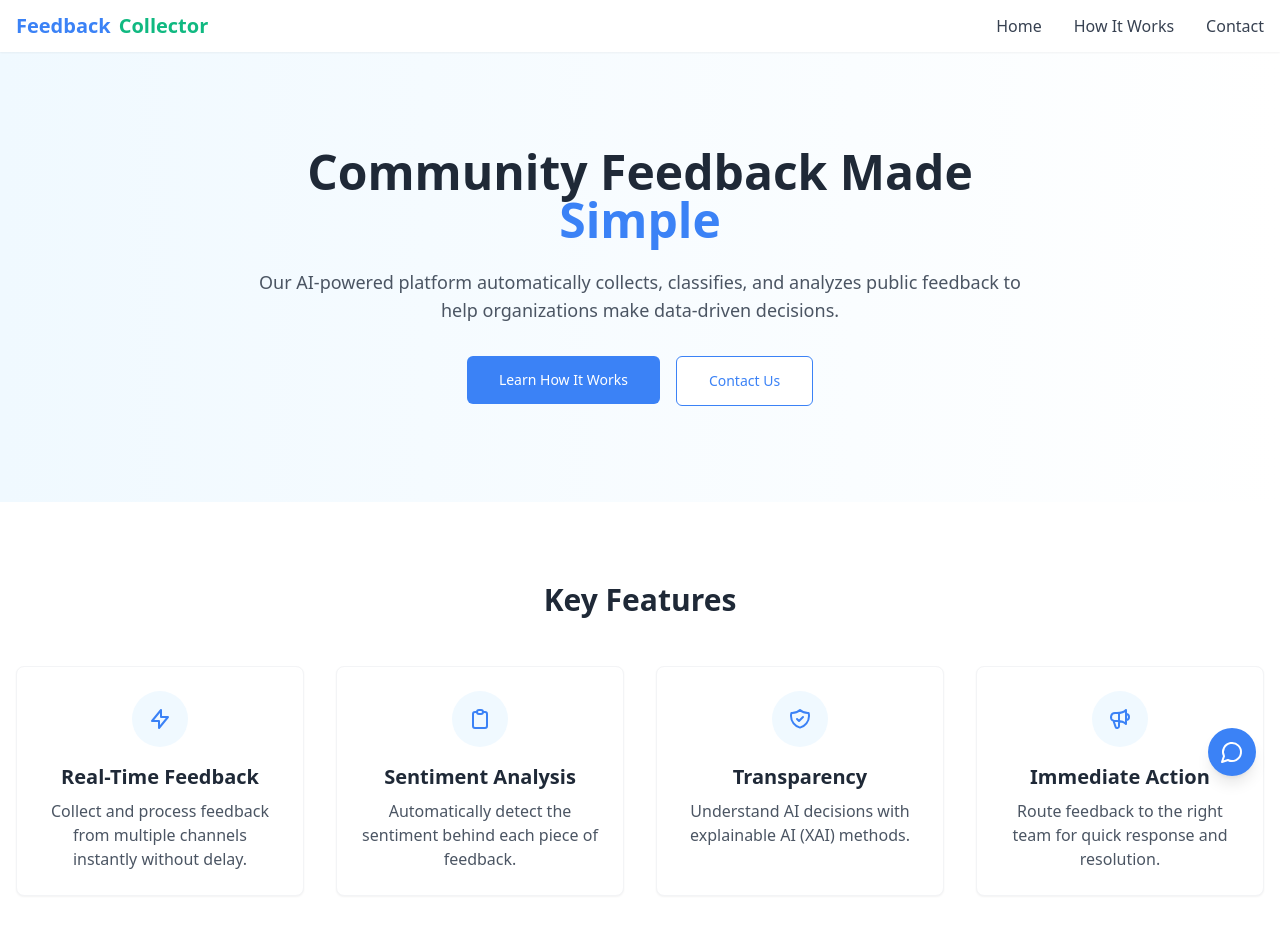
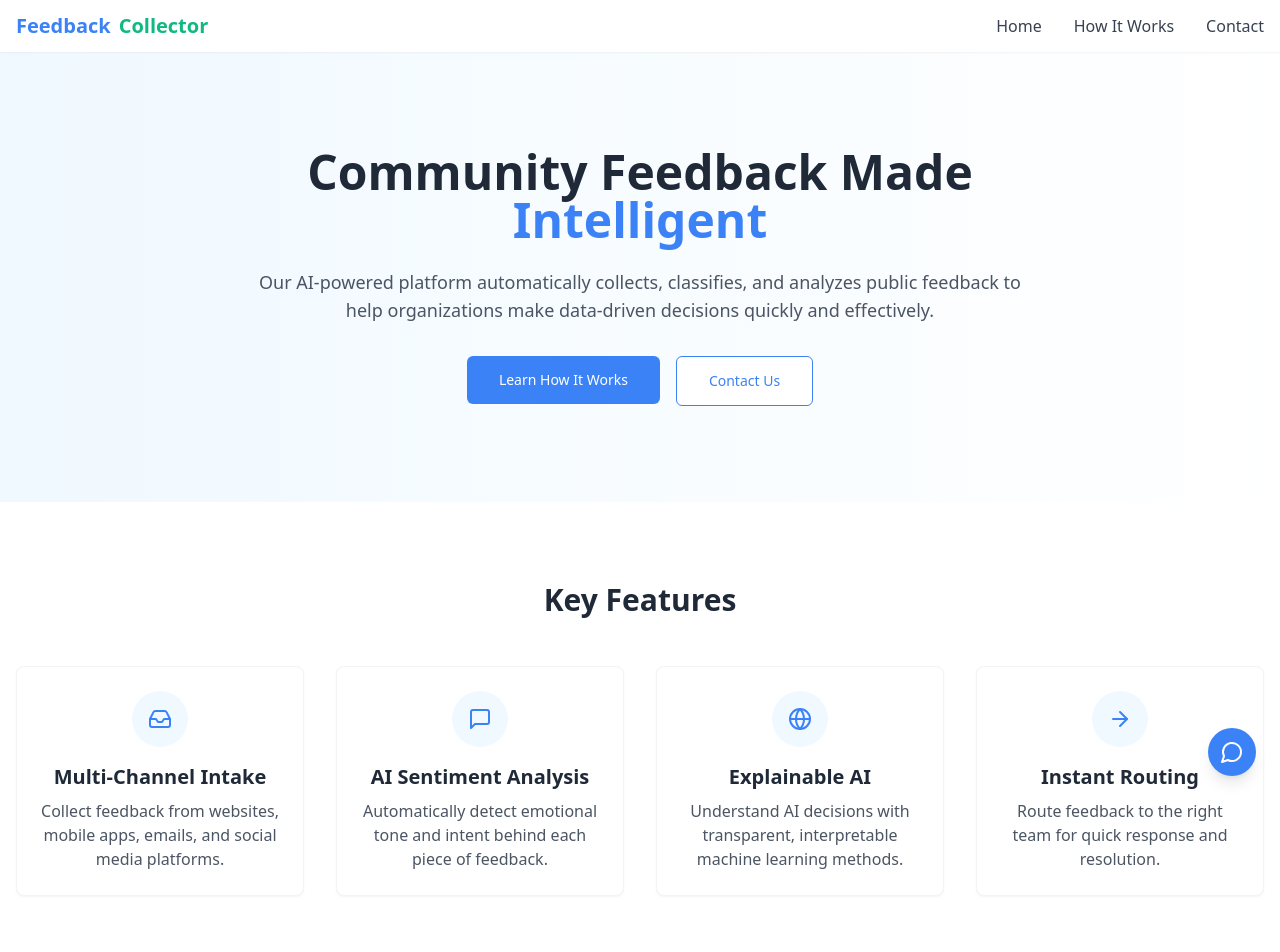
Before and after one commit to Bharadwaj-baz/feedback-beacon-project, a React (Vite) app: page / in a window 1280 px wide. Shown: the top 952 px of the page. Built offline with nearby package versions, Linux system fonts and the light colour scheme.

Commit message:
Add home page
Implement the home page with hero, features, and call to action sections.

```diff
--- a/src/pages/Index.tsx
+++ b/src/pages/Index.tsx
@@ -2,7 +2,7 @@
 import React from 'react';
 import { Link } from 'react-router-dom';
 import { Button } from '@/components/ui/button';
-import { ArrowRight } from 'lucide-react';
+import { ArrowRight, MessageSquare, Inbox, Globe } from 'lucide-react';
 
 const Index = () => {
   return (
@@ -12,10 +12,10 @@ const Index = () => {
         <div className="container mx-auto px-4">
           <div className="max-w-3xl mx-auto text-center">
             <h1 className="text-3xl md:text-4xl lg:text-5xl font-bold text-gray-800 mb-6">
-              Community Feedback Made <span className="text-feedback-blue">Simple</span>
+              Community Feedback Made <span className="text-feedback-blue">Intelligent</span>
             </h1>
             <p className="text-lg text-gray-600 mb-8">
-              Our AI-powered platform automatically collects, classifies, and analyzes public feedback to help organizations make data-driven decisions.
+              Our AI-powered platform automatically collects, classifies, and analyzes public feedback to help organizations make data-driven decisions quickly and effectively.
             </p>
             <div className="flex flex-col sm:flex-row gap-4 justify-center">
               <Link to="/how-it-works">
@@ -41,53 +41,45 @@ const Index = () => {
           </h2>
 
           <div className="grid grid-cols-1 md:grid-cols-2 lg:grid-cols-4 gap-8">
-            {/* Feature 1 */}
+            {/* Feature 1: Multi-Channel Feedback */}
             <div className="bg-white p-6 rounded-lg border border-gray-100 shadow-sm hover:shadow-md transition-shadow">
               <div className="bg-feedback-light h-14 w-14 rounded-full flex items-center justify-center mb-4 mx-auto">
-                <svg xmlns="http://www.w3.org/2000/svg" className="h-6 w-6 text-feedback-blue" fill="none" viewBox="0 0 24 24" stroke="currentColor">
-                  <path strokeLinecap="round" strokeLinejoin="round" strokeWidth={2} d="M13 10V3L4 14h7v7l9-11h-7z" />
-                </svg>
+                <Inbox className="text-feedback-blue h-6 w-6" />
               </div>
-              <h3 className="text-xl font-semibold text-gray-800 mb-2 text-center">Real-Time Feedback</h3>
+              <h3 className="text-xl font-semibold text-gray-800 mb-2 text-center">Multi-Channel Intake</h3>
               <p className="text-gray-600 text-center">
-                Collect and process feedback from multiple channels instantly without delay.
+                Collect feedback from websites, mobile apps, emails, and social media platforms.
               </p>
             </div>
 
-            {/* Feature 2 */}
+            {/* Feature 2: AI Sentiment Analysis */}
             <div className="bg-white p-6 rounded-lg border border-gray-100 shadow-sm hover:shadow-md transition-shadow">
               <div className="bg-feedback-light h-14 w-14 rounded-full flex items-center justify-center mb-4 mx-auto">
-                <svg xmlns="http://www.w3.org/2000/svg" className="h-6 w-6 text-feedback-blue" fill="none" viewBox="0 0 24 24" stroke="currentColor">
-                  <path strokeLinecap="round" strokeLinejoin="round" strokeWidth={2} d="M9 5H7a2 2 0 00-2 2v12a2 2 0 002 2h10a2 2 0 002-2V7a2 2 0 00-2-2h-2M9 5a2 2 0 002 2h2a2 2 0 002-2M9 5a2 2 0 012-2h2a2 2 0 012 2" />
-                </svg>
+                <MessageSquare className="text-feedback-blue h-6 w-6" />
               </div>
-              <h3 className="text-xl font-semibold text-gray-800 mb-2 text-center">Sentiment Analysis</h3>
+              <h3 className="text-xl font-semibold text-gray-800 mb-2 text-center">AI Sentiment Analysis</h3>
               <p className="text-gray-600 text-center">
-                Automatically detect the sentiment behind each piece of feedback.
+                Automatically detect emotional tone and intent behind each piece of feedback.
               </p>
             </div>
 
-            {/* Feature 3 */}
+            {/* Feature 3: Transparency */}
             <div className="bg-white p-6 rounded-lg border border-gray-100 shadow-sm hover:shadow-md transition-shadow">
               <div className="bg-feedback-light h-14 w-14 rounded-full flex items-center justify-center mb-4 mx-auto">
-                <svg xmlns="http://www.w3.org/2000/svg" className="h-6 w-6 text-feedback-blue" fill="none" viewBox="0 0 24 24" stroke="currentColor">
-                  <path strokeLinecap="round" strokeLinejoin="round" strokeWidth={2} d="M9 12l2 2 4-4m5.618-4.016A11.955 11.955 0 0112 2.944a11.955 11.955 0 01-8.618 3.04A12.02 12.02 0 003 9c0 5.591 3.824 10.29 9 11.622 5.176-1.332 9-6.03 9-11.622 0-1.042-.133-2.052-.382-3.016z" />
-                </svg>
+                <Globe className="text-feedback-blue h-6 w-6" />
               </div>
-              <h3 className="text-xl font-semibold text-gray-800 mb-2 text-center">Transparency</h3>
+              <h3 className="text-xl font-semibold text-gray-800 mb-2 text-center">Explainable AI</h3>
               <p className="text-gray-600 text-center">
-                Understand AI decisions with explainable AI (XAI) methods.
+                Understand AI decisions with transparent, interpretable machine learning methods.
               </p>
             </div>
 
-            {/* Feature 4 */}
+            {/* Feature 4: Immediate Action */}
             <div className="bg-white p-6 rounded-lg border border-gray-100 shadow-sm hover:shadow-md transition-shadow">
               <div className="bg-feedback-light h-14 w-14 rounded-full flex items-center justify-center mb-4 mx-auto">
-                <svg xmlns="http://www.w3.org/2000/svg" className="h-6 w-6 text-feedback-blue" fill="none" viewBox="0 0 24 24" stroke="currentColor">
-                  <path strokeLinecap="round" strokeLinejoin="round" strokeWidth={2} d="M11 5.882V19.24a1.76 1.76 0 01-3.417.592l-2.147-6.15M18 13a3 3 0 100-6M5.436 13.683A4.001 4.001 0 017 6h1.832c4.1 0 7.625-1.234 9.168-3v14c-1.543-1.766-5.067-3-9.168-3H7a3.988 3.988 0 01-1.564-.317z" />
-                </svg>
+                <ArrowRight className="text-feedback-blue h-6 w-6" />
               </div>
-              <h3 className="text-xl font-semibold text-gray-800 mb-2 text-center">Immediate Action</h3>
+              <h3 className="text-xl font-semibold text-gray-800 mb-2 text-center">Instant Routing</h3>
               <p className="text-gray-600 text-center">
                 Route feedback to the right team for quick response and resolution.
               </p>
@@ -100,20 +92,19 @@ const Index = () => {
       <section className="py-16 bg-feedback-light">
         <div className="container mx-auto px-4 text-center">
           <h2 className="text-2xl md:text-3xl font-bold text-gray-800 mb-6">
-            Ready to start collecting valuable feedback?
+            Ready to Revolutionize Your Feedback Process?
           </h2>
           <p className="text-lg text-gray-600 mb-8 max-w-xl mx-auto">
-            Try our simple chatbot interface now and see how our AI analysis works in real-time!
+            Experience how our AI-driven platform can transform community insights into actionable intelligence!
           </p>
           <Button
             className="bg-feedback-blue hover:bg-blue-600 text-white px-8 py-6 rounded-md flex items-center gap-2 mx-auto"
             onClick={() => {
-              // Find and click the chatbot button
               const chatbotButton = document.querySelector('[aria-label="Open Feedback Chat"]') as HTMLButtonElement;
               if (chatbotButton) chatbotButton.click();
             }}
           >
-            Try Our Chatbot <ArrowRight size={16} />
+            Start Collecting Feedback <ArrowRight size={16} />
           </Button>
         </div>
       </section>
```
